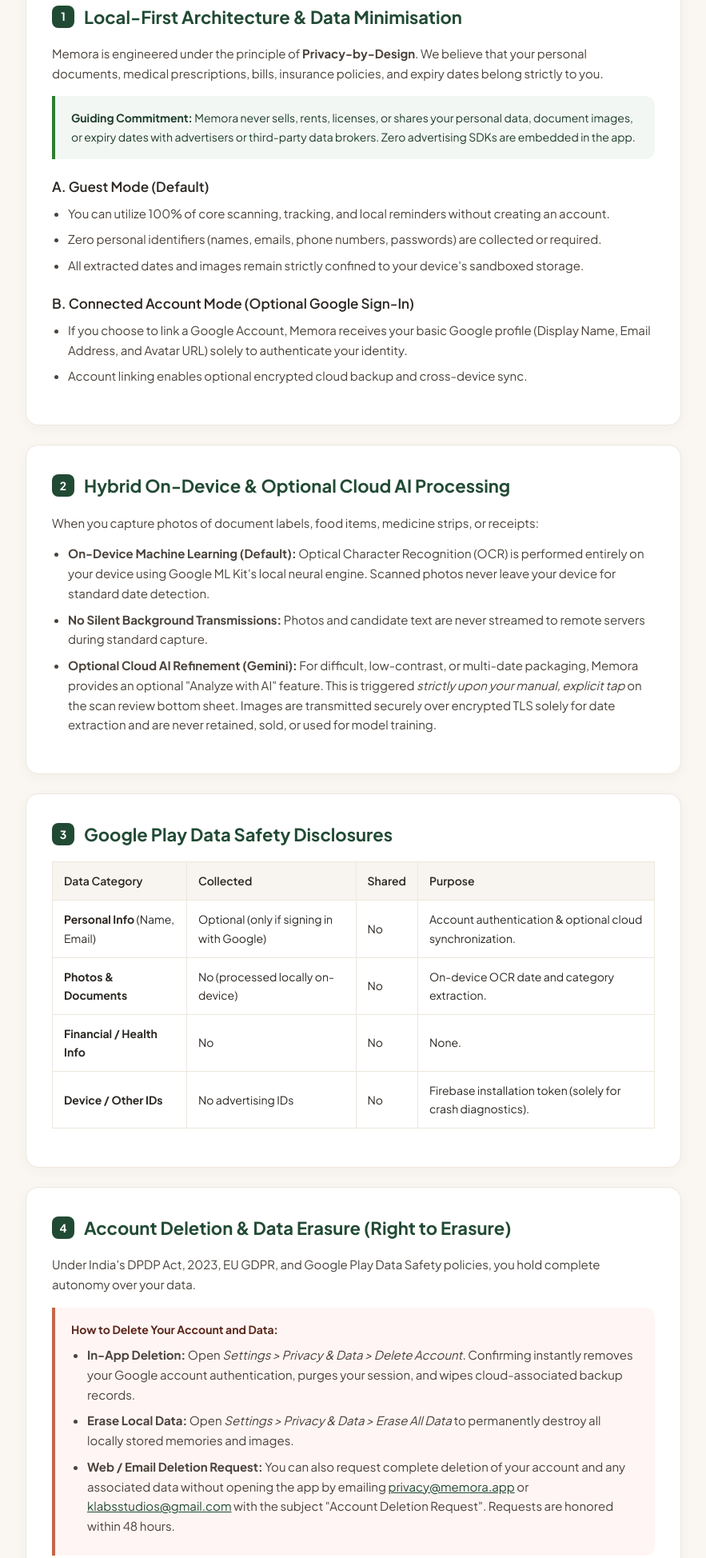
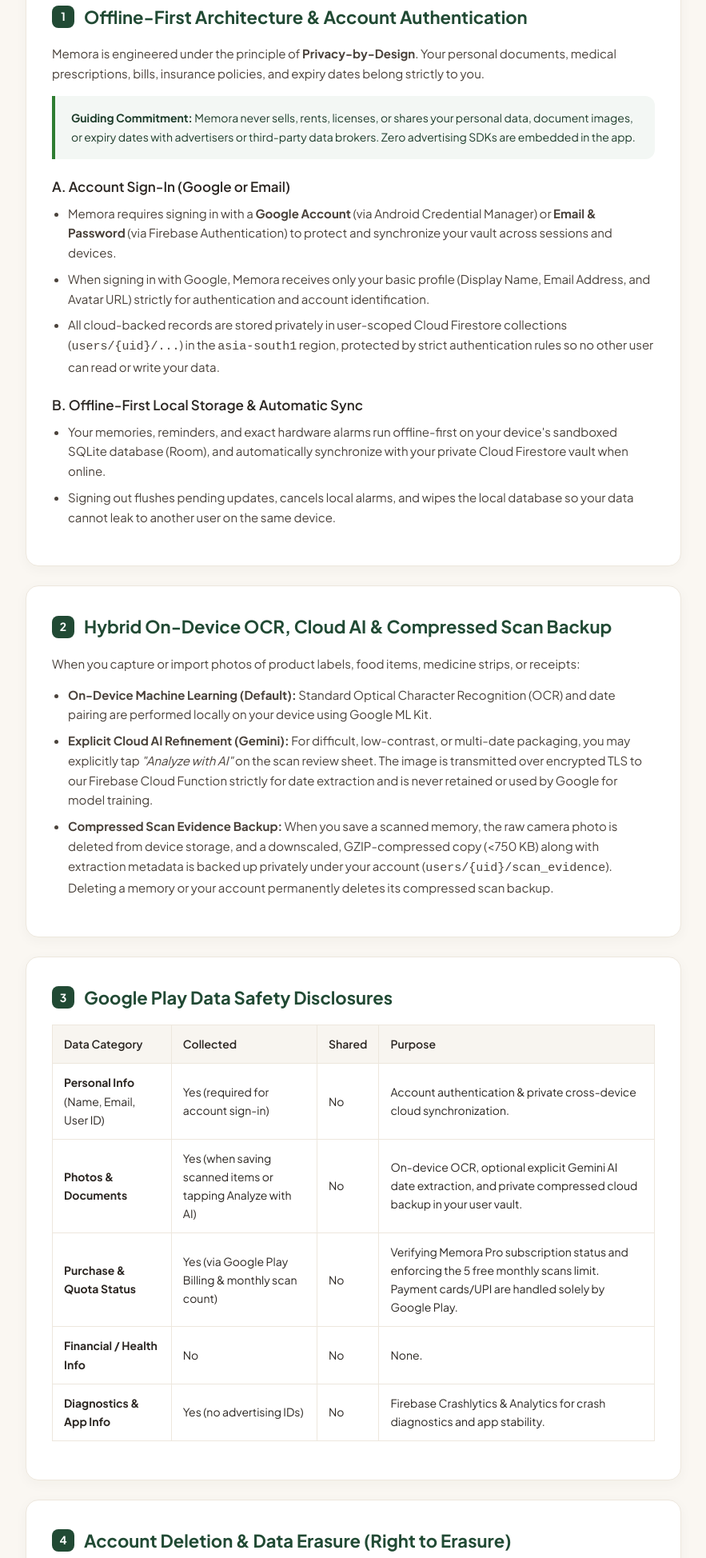
Before and after one commit to Kushal-2898/Memora, a plain HTML site: page privacy-policy.html in a window 1280 px wide. Shown: the part 367-2315 px from the top of the page at 80% size, without its empty margins (198-1081 px from the left). Drawn offline with Linux system fonts and the light colour scheme.

Commit message:
docs(privacy): align privacy policy with mandatory auth, compressed scan backup, and Play Billing

```diff
--- a/privacy-policy.html
+++ b/privacy-policy.html
@@ -214,44 +214,44 @@
     <p>Your life, remembered — privately, locally, and on your terms.</p>
     <div class="meta-bar">
       <span><strong>Effective Date:</strong> November 1, 2026</span>
-      <span><strong>Last Updated:</strong> November 1, 2026</span>
-      <span><strong>Standard:</strong> DPDP Act 2023 & GDPR Compliant</span>
+      <span><strong>Last Updated:</strong> November 27, 2026</span>
+      <span><strong>Standard:</strong> DPDP Act 2023 &amp; GDPR Compliant</span>
     </div>
   </header>
 
   <main class="container">
 
     <!-- Section 1 -->
-    <article class="card">
-      <h2><span class="num">1</span> Local-First Architecture & Data Minimisation</h2>
-      <p>Memora is engineered under the principle of <strong>Privacy-by-Design</strong>. We believe that your personal documents, medical prescriptions, bills, insurance policies, and expiry dates belong strictly to you.</p>
+    <article class="card" id="section-1">
+      <h2><span class="num">1</span> Offline-First Architecture &amp; Account Authentication</h2>
+      <p>Memora is engineered under the principle of <strong>Privacy-by-Design</strong>. Your personal documents, medical prescriptions, bills, insurance policies, and expiry dates belong strictly to you.</p>
 
       <div class="highlight-box">
         <strong>Guiding Commitment:</strong> Memora never sells, rents, licenses, or shares your personal data, document images, or expiry dates with advertisers or third-party data brokers. Zero advertising SDKs are embedded in the app.
       </div>
 
-      <h3>A. Guest Mode (Default)</h3>
+      <h3>A. Account Sign-In (Google or Email)</h3>
       <ul>
-        <li>You can utilize 100% of core scanning, tracking, and local reminders without creating an account.</li>
-        <li>Zero personal identifiers (names, emails, phone numbers, passwords) are collected or required.</li>
-        <li>All extracted dates and images remain strictly confined to your device's sandboxed storage.</li>
+        <li>Memora requires signing in with a <strong>Google Account</strong> (via Android Credential Manager) or <strong>Email &amp; Password</strong> (via Firebase Authentication) to protect and synchronize your vault across sessions and devices.</li>
+        <li>When signing in with Google, Memora receives only your basic profile (Display Name, Email Address, and Avatar URL) strictly for authentication and account identification.</li>
+        <li>All cloud-backed records are stored privately in user-scoped Cloud Firestore collections (<code>users/{uid}/...</code>) in the <code>asia-south1</code> region, protected by strict authentication rules so no other user can read or write your data.</li>
       </ul>
 
-      <h3>B. Connected Account Mode (Optional Google Sign-In)</h3>
+      <h3>B. Offline-First Local Storage &amp; Automatic Sync</h3>
       <ul>
-        <li>If you choose to link a Google Account, Memora receives your basic Google profile (Display Name, Email Address, and Avatar URL) solely to authenticate your identity.</li>
-        <li>Account linking enables optional encrypted cloud backup and cross-device sync.</li>
+        <li>Your memories, reminders, and exact hardware alarms run offline-first on your device's sandboxed SQLite database (Room), and automatically synchronize with your private Cloud Firestore vault when online.</li>
+        <li>Signing out flushes pending updates, cancels local alarms, and wipes the local database so your data cannot leak to another user on the same device.</li>
       </ul>
     </article>
 
     <!-- Section 2 -->
     <article class="card">
-      <h2><span class="num">2</span> Hybrid On-Device & Optional Cloud AI Processing</h2>
-      <p>When you capture photos of document labels, food items, medicine strips, or receipts:</p>
+      <h2><span class="num">2</span> Hybrid On-Device OCR, Cloud AI &amp; Compressed Scan Backup</h2>
+      <p>When you capture or import photos of product labels, food items, medicine strips, or receipts:</p>
       <ul>
-        <li><strong>On-Device Machine Learning (Default):</strong> Optical Character Recognition (OCR) is performed entirely on your device using Google ML Kit's local neural engine. Scanned photos never leave your device for standard date detection.</li>
-        <li><strong>No Silent Background Transmissions:</strong> Photos and candidate text are never streamed to remote servers during standard capture.</li>
-        <li><strong>Optional Cloud AI Refinement (Gemini):</strong> For difficult, low-contrast, or multi-date packaging, Memora provides an optional "Analyze with AI" feature. This is triggered <em>strictly upon your manual, explicit tap</em> on the scan review bottom sheet. Images are transmitted securely over encrypted TLS solely for date extraction and are never retained, sold, or used for model training.</li>
+        <li><strong>On-Device Machine Learning (Default):</strong> Standard Optical Character Recognition (OCR) and date pairing are performed locally on your device using Google ML Kit.</li>
+        <li><strong>Explicit Cloud AI Refinement (Gemini):</strong> For difficult, low-contrast, or multi-date packaging, you may explicitly tap <em>"Analyze with AI"</em> on the scan review sheet. The image is transmitted over encrypted TLS to our Firebase Cloud Function strictly for date extraction and is never retained or used by Google for model training.</li>
+        <li><strong>Compressed Scan Evidence Backup:</strong> When you save a scanned memory, the raw camera photo is deleted from device storage, and a downscaled, GZIP-compressed copy (&lt;750 KB) along with extraction metadata is backed up privately under your account (<code>users/{uid}/scan_evidence</code>). Deleting a memory or your account permanently deletes its compressed scan backup.</li>
       </ul>
     </article>
 
@@ -269,16 +269,22 @@
         </thead>
         <tbody>
           <tr>
-            <td><strong>Personal Info</strong> (Name, Email)</td>
-            <td>Optional (only if signing in with Google)</td>
+            <td><strong>Personal Info</strong> (Name, Email, User ID)</td>
+            <td>Yes (required for account sign-in)</td>
             <td>No</td>
-            <td>Account authentication & optional cloud synchronization.</td>
+            <td>Account authentication &amp; private cross-device cloud synchronization.</td>
           </tr>
           <tr>
-            <td><strong>Photos & Documents</strong></td>
-            <td>No (processed locally on-device)</td>
+            <td><strong>Photos &amp; Documents</strong></td>
+            <td>Yes (when saving scanned items or tapping Analyze with AI)</td>
             <td>No</td>
-            <td>On-device OCR date and category extraction.</td>
+            <td>On-device OCR, optional explicit Gemini AI date extraction, and private compressed cloud backup in your user vault.</td>
+          </tr>
+          <tr>
+            <td><strong>Purchase &amp; Quota Status</strong></td>
+            <td>Yes (via Google Play Billing &amp; monthly scan count)</td>
+            <td>No</td>
+            <td>Verifying Memora Pro subscription status and enforcing the 5 free monthly scans limit. Payment cards/UPI are handled solely by Google Play.</td>
           </tr>
           <tr>
             <td><strong>Financial / Health Info</strong></td>
@@ -287,52 +293,56 @@
             <td>None.</td>
           </tr>
           <tr>
-            <td><strong>Device / Other IDs</strong></td>
-            <td>No advertising IDs</td>
+            <td><strong>Diagnostics &amp; App Info</strong></td>
+            <td>Yes (no advertising IDs)</td>
             <td>No</td>
-            <td>Firebase installation token (solely for crash diagnostics).</td>
+            <td>Firebase Crashlytics &amp; Analytics for crash diagnostics and app stability.</td>
           </tr>
         </tbody>
       </table>
     </article>
 
     <!-- Section 4 -->
-    <article class="card">
-      <h2><span class="num">4</span> Account Deletion & Data Erasure (Right to Erasure)</h2>
+    <article class="card" id="deletion">
+      <h2><span class="num">4</span> Account Deletion &amp; Data Erasure (Right to Erasure)</h2>
       <p>Under India's DPDP Act, 2023, EU GDPR, and Google Play Data Safety policies, you hold complete autonomy over your data.</p>
 
       <div class="deletion-box">
         <strong>How to Delete Your Account and Data:</strong>
         <ul style="margin-top: 8px; margin-bottom: 0;">
-          <li><strong>In-App Deletion:</strong> Open <em>Settings &gt; Privacy &amp; Data &gt; Delete Account</em>. Confirming instantly removes your Google account authentication, purges your session, and wipes cloud-associated backup records.</li>
-          <li><strong>Erase Local Data:</strong> Open <em>Settings &gt; Privacy &amp; Data &gt; Erase All Data</em> to permanently destroy all locally stored memories and images.</li>
-          <li><strong>Web / Email Deletion Request:</strong> You can also request complete deletion of your account and any associated data without opening the app by emailing <a href="mailto:privacy@memora.app">privacy@memora.app</a> or <a href="mailto:klabsstudios@gmail.com">klabsstudios@gmail.com</a> with the subject "Account Deletion Request". Requests are honored within 48 hours.</li>
+          <li><strong>In-App Account Deletion:</strong> Open <em>Settings &gt; Privacy &amp; Data &gt; Delete Account</em>. Confirming permanently purges your Cloud Firestore subcollections (<code>memories</code>, <code>scan_evidence</code>, and <code>usage</code>), cancels all scheduled alarms, wipes local database tables, and removes your authentication session.</li>
+          <li><strong>Erase Local Data:</strong> Open <em>Settings &gt; Privacy &amp; Data &gt; Erase All Data</em> to immediately cancel scheduled alarms and wipe all locally stored memories, temporary captures, and diagnostic logs.</li>
+          <li><strong>Web / Email Deletion Request:</strong> You can also request complete deletion of your account and all associated cloud data without opening the app by emailing <a href="mailto:klabsstudios@gmail.com">klabsstudios@gmail.com</a> or <a href="mailto:privacy@memora.app">privacy@memora.app</a> with the subject "Account Deletion Request". Requests are honored within 48 hours.</li>
         </ul>
       </div>
     </article>
 
     <!-- Section 5 -->
     <article class="card">
-      <h2><span class="num">5</span> Device Permissions & Justifications</h2>
+      <h2><span class="num">5</span> Device Permissions &amp; Justifications</h2>
       <table>
         <thead>
           <tr>
             <th>Permission</th>
-            <th>Necessity & Usage</th>
+            <th>Necessity &amp; Usage</th>
           </tr>
         </thead>
         <tbody>
           <tr>
             <td><code>CAMERA</code></td>
-            <td>Required strictly to capture product labels, warranty cards, and expiry dates inside the viewfinder. Photos are never uploaded without consent.</td>
+            <td>Required strictly to capture product labels, warranty cards, and expiry dates inside the viewfinder.</td>
           </tr>
           <tr>
             <td><code>POST_NOTIFICATIONS</code></td>
-            <td>Required to post local reminder alarms when an item is nearing its expiration date.</td>
+            <td>Required to post local expiry reminders, 6:00 PM due-today follow-ups, and optional weekly scan check-ins.</td>
           </tr>
           <tr>
             <td><code>SCHEDULE_EXACT_ALARM</code></td>
-            <td>Ensures notifications trigger accurately at your preferred reminder time (e.g., 09:00 AM).</td>
+            <td>Ensures morning expiry reminders and 3-hour snoozes trigger accurately without being killed by battery optimizers.</td>
+          </tr>
+          <tr>
+            <td><code>RECEIVE_BOOT_COMPLETED</code></td>
+            <td>Automatically restores your scheduled local reminders after a device restart or timezone change.</td>
           </tr>
         </tbody>
       </table>
```
Also changed, not shown: public/privacy-policy.html (+46 -36 lines).
